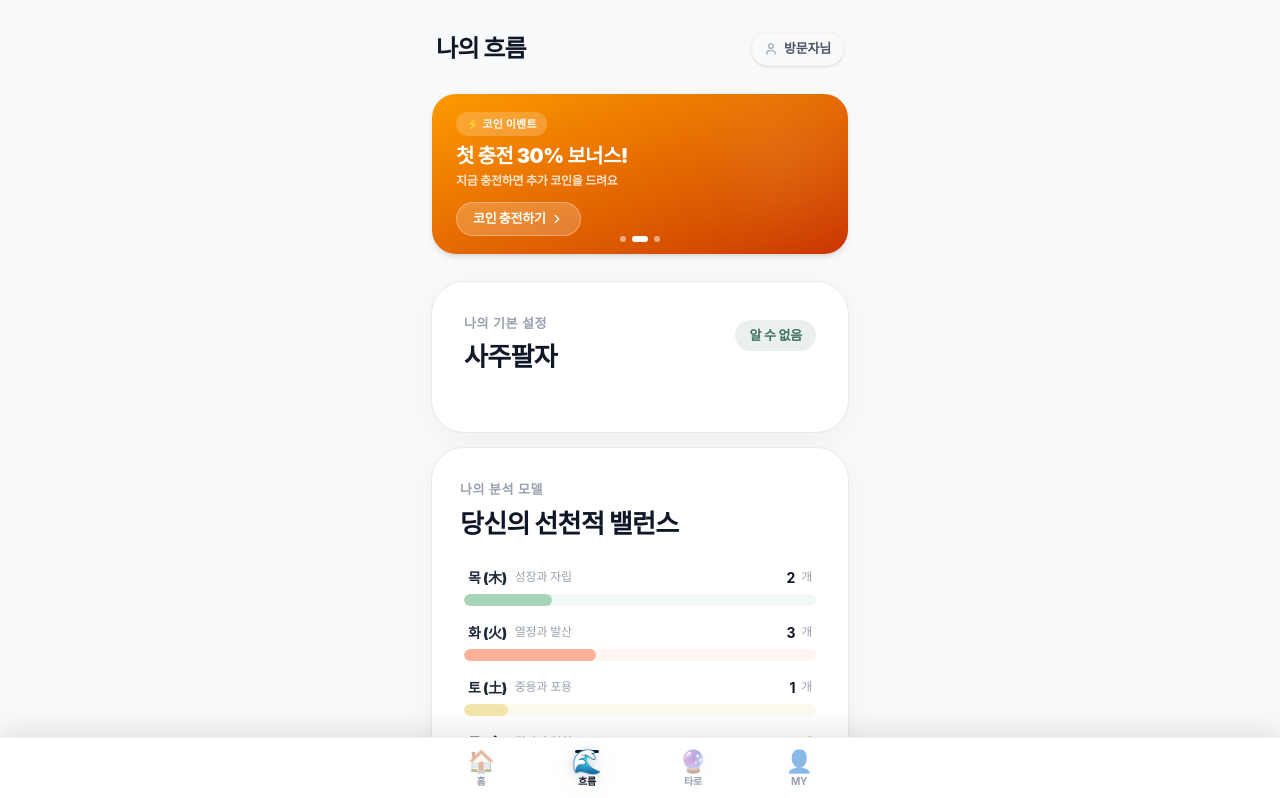
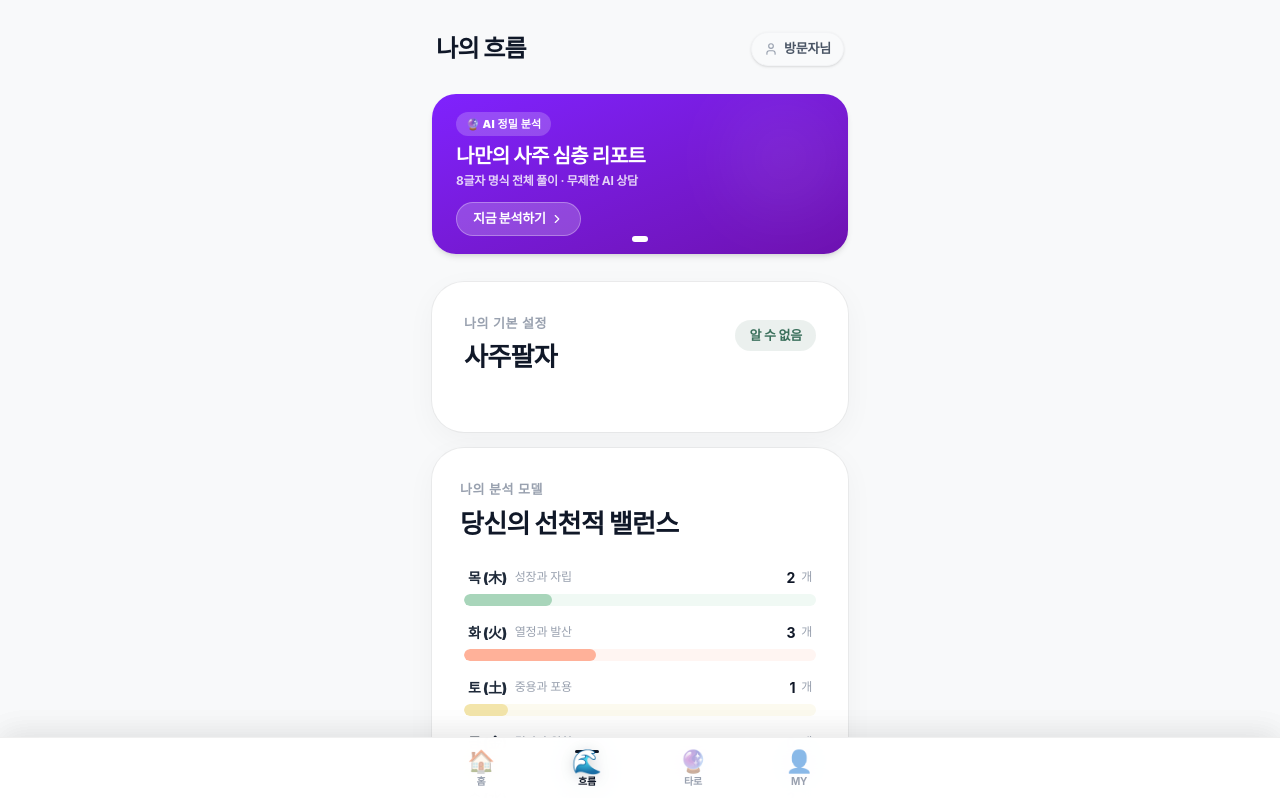
Before and after one commit to kimhoon0612-dev/saju-web, a Next.js app in the folder frontend/: page /saju in a window 1280 px wide. Shown: the top 798 px of the page. Built offline with nearby package versions, Linux system fonts and the light colour scheme; a web font is replaced by a local one.

Commit message:
feat: Hide store and experts in subpages

```diff
--- a/frontend/src/app/saju/page.tsx
+++ b/frontend/src/app/saju/page.tsx
@@ -79,10 +79,13 @@ export default function FortuneHubPage() {
 
     // Banner slider state
     const [bannerIndex, setBannerIndex] = useState(0);
+    const isStoreEnabled = process.env.NEXT_PUBLIC_ENABLE_STORE === "true";
+    const isExpertsEnabled = process.env.NEXT_PUBLIC_ENABLE_EXPERTS === "true";
+
     const bannerSlides = [
       { badge: '🔮 AI 정밀 분석', title: '나만의 사주 심층 리포트', sub: '8글자 명식 전체 풀이 · 무제한 AI 상담', cta: '지금 분석하기', href: '/saju/confirm?type=정통 명리', from: 'from-violet-600', to: 'to-purple-800' },
-      { badge: '⚡ 코인 이벤트', title: '첫 충전 30% 보너스!', sub: '지금 충전하면 추가 코인을 드려요', cta: '코인 충전하기', href: '/store', from: 'from-amber-500', to: 'to-orange-700' },
-      { badge: '👤 전문가 상담', title: '1:1 명리학 전문가 매칭', sub: '검증된 상담사와 실시간 채팅 운세상담', cta: '상담사 찾기', href: '/experts', from: 'from-teal-500', to: 'to-cyan-700' },
+      ...(isStoreEnabled ? [{ badge: '⚡ 코인 이벤트', title: '첫 충전 30% 보너스!', sub: '지금 충전하면 추가 코인을 드려요', cta: '코인 충전하기', href: '/store', from: 'from-amber-500', to: 'to-orange-700' }] : []),
+      ...(isExpertsEnabled ? [{ badge: '👤 전문가 상담', title: '1:1 명리학 전문가 매칭', sub: '검증된 상담사와 실시간 채팅 운세상담', cta: '상담사 찾기', href: '/experts', from: 'from-teal-500', to: 'to-cyan-700' }] : []),
     ];
 
     const [showTrait, setShowTrait] = useState(false);
--- a/frontend/src/app/tarot/play/page.tsx
+++ b/frontend/src/app/tarot/play/page.tsx
@@ -9,6 +9,7 @@ function TarotPlayContent() {
     const router = useRouter();
     const searchParams = useSearchParams();
     const type = searchParams?.get("type") || "daily";
+    const isExpertsEnabled = process.env.NEXT_PUBLIC_ENABLE_EXPERTS === "true";
 
     // Dynamic Configuration
     let titleInfo = "특별한 타로";
@@ -377,6 +378,7 @@ function TarotPlayContent() {
                             ))}
 
                             {/* Expert Consultation CTA */}
+                            {isExpertsEnabled && (
                                 <div className="bg-gradient-to-br from-purple-900/20 to-indigo-900/20 backdrop-blur-md rounded-3xl p-6 border border-purple-500/30 mt-6 mb-4 text-center">
                                     <h3 className="text-white font-bold mb-2 text-[17px]">더 깊은 방향성이 필요하신가요?</h3>
                                     <p className="text-white/60 text-[14px] leading-relaxed mb-5">
@@ -389,6 +391,7 @@ function TarotPlayContent() {
                                         전문가에게 깊이 있는 상담받기
                                     </button>
                                 </div>
+                            )}
 
                             <button
                                 onClick={() => router.push('/tarot')}
--- a/frontend/src/app/today/page.tsx
+++ b/frontend/src/app/today/page.tsx
@@ -46,6 +46,9 @@ export default function Home() {
 
   // Banner slider state
   const [bannerIndex, setBannerIndex] = useState(0);
+  const isStoreEnabled = process.env.NEXT_PUBLIC_ENABLE_STORE === "true";
+  const isExpertsEnabled = process.env.NEXT_PUBLIC_ENABLE_EXPERTS === "true";
+
   const bannerSlides = [
     {
       badge: '🔮 AI 정밀 분석',
@@ -56,7 +59,7 @@ export default function Home() {
       from: 'from-violet-600',
       to: 'to-purple-800',
     },
-    {
+    ...(isStoreEnabled ? [{
       badge: '⚡ 코인 이벤트',
       title: '첫 충전 30% 보너스!',
       sub: '지금 충전하면 추가 코인을 드려요',
@@ -64,8 +67,8 @@ export default function Home() {
       href: '/store',
       from: 'from-amber-500',
       to: 'to-orange-700',
-    },
-    {
+    }] : []),
+    ...(isExpertsEnabled ? [{
       badge: '👤 전문가 상담',
       title: '1:1 명리학 전문가 매칭',
       sub: '검증된 상담사와 실시간 채팅 운세상담',
@@ -73,7 +76,7 @@ export default function Home() {
       href: '/experts',
       from: 'from-teal-500',
       to: 'to-cyan-700',
-    },
+    }] : []),
   ];
 
   // New Modal States
@@ -1103,9 +1106,11 @@ export default function Home() {
                 </div>
               ))}
             </div>
-            <Link href="/store" className="w-full bg-orange-100 text-orange-700 font-bold text-[16px] h-[52px] rounded-2xl hover:bg-orange-200 transition-colors flex items-center justify-center mb-2">
-              부적/코인 마켓 구경가기
-            </Link>
+            {isStoreEnabled && (
+              <Link href="/store" className="w-full bg-orange-100 text-orange-700 font-bold text-[16px] h-[52px] rounded-2xl hover:bg-orange-200 transition-colors flex items-center justify-center mb-2">
+                부적/코인 마켓 구경가기
+              </Link>
+            )}
             <button onClick={() => setShowTalisman(false)} className="w-full bg-gray-900 text-white font-bold text-[16px] h-[52px] rounded-2xl hover:bg-gray-800 transition-colors">
               닫기
             </button>
```
Lines whose indentation alone changed are shown as unchanged.
